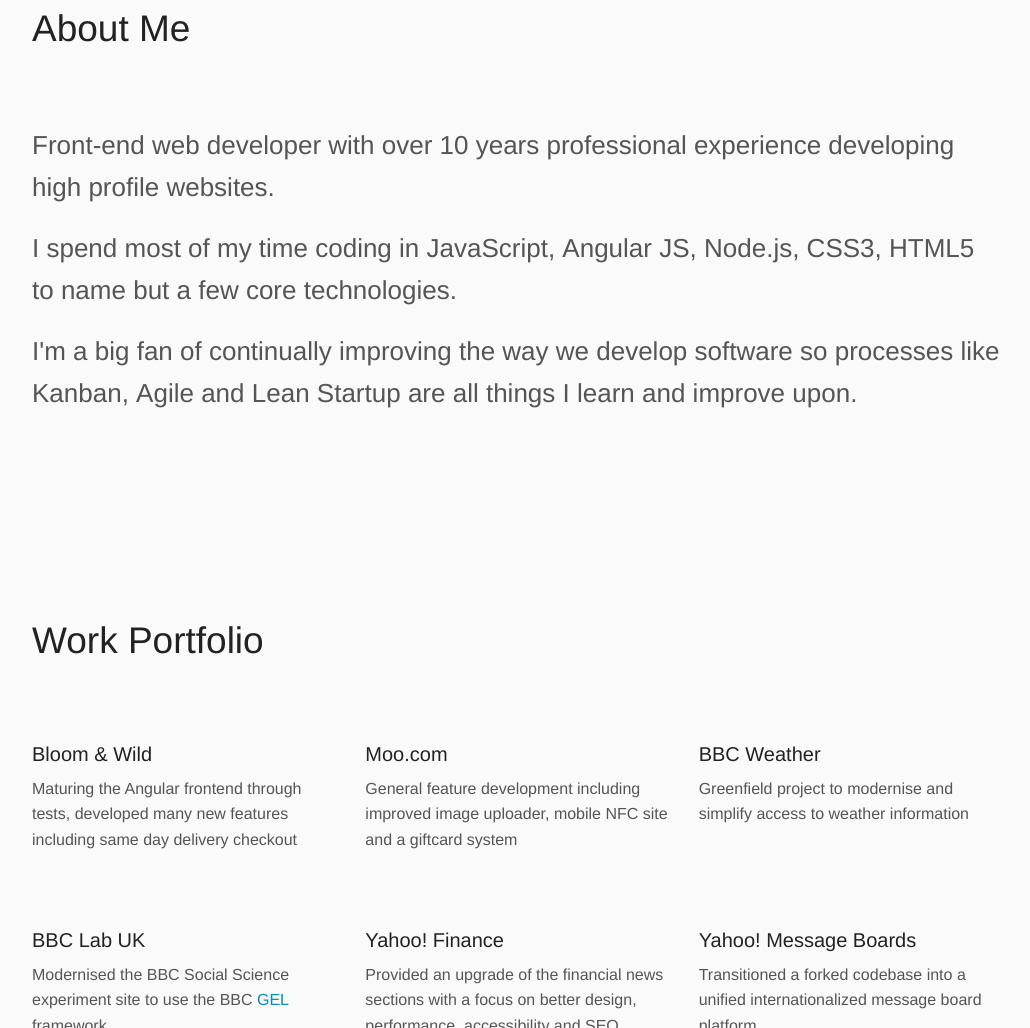
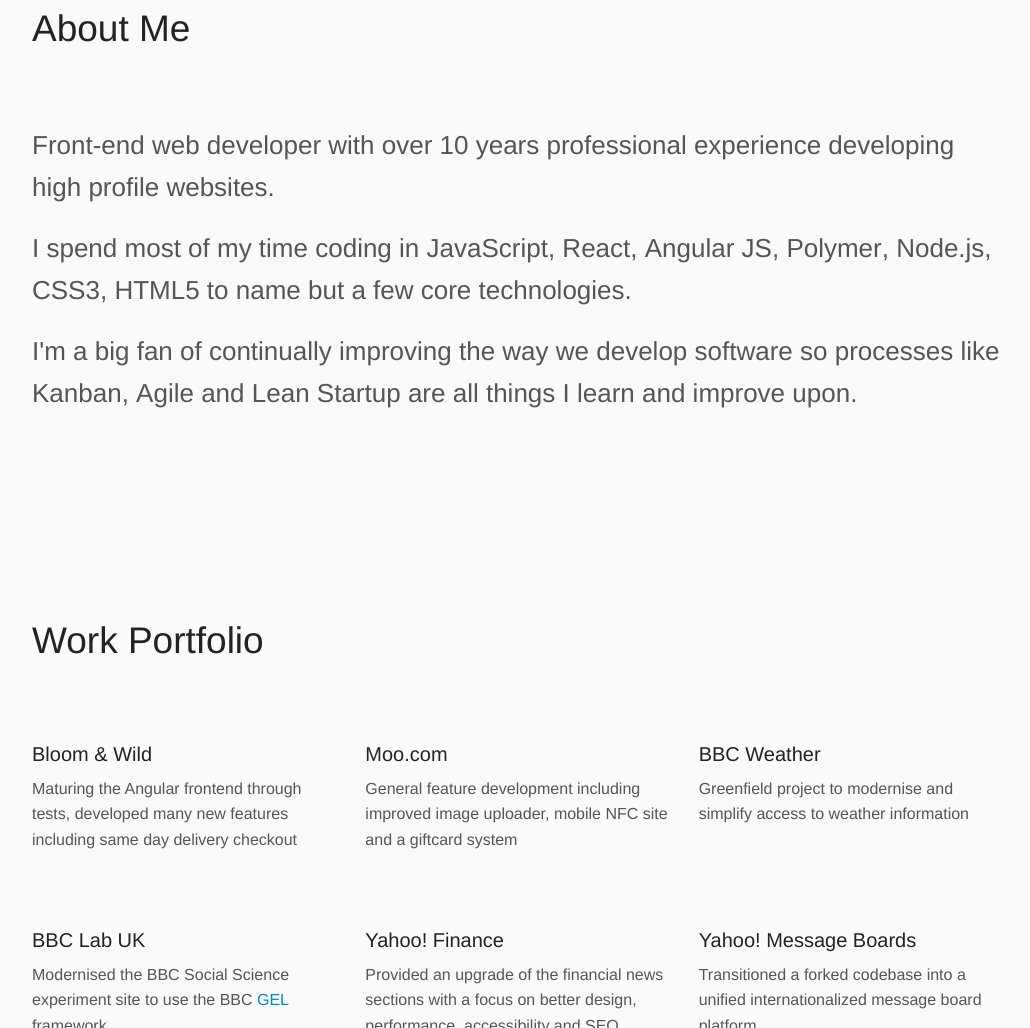
Before and after one commit to kulor/kulor.com, a website: page index.html in a window 1280 px wide. Shown: the part 820-1848 px from the top of the page, without its empty margins (123-1153 px from the left). Drawn offline with Linux system fonts and the light colour scheme; no server answers.

Commit message:
Adding some buzzwords

```diff
--- a/index.html
+++ b/index.html
@@ -41,7 +41,7 @@
         <h2>About Me</h2>
         <p>Front-end web developer with over 10 years professional experience developing high profile websites.</p>
 
-        <p>I spend most of my time coding in <strong>JavaScript</strong>, <strong>Angular JS</strong>, <strong>Node.js</strong>, <strong>CSS3</strong>, <strong>HTML5</strong> to name but a few core technologies.</p>
+        <p>I spend most of my time coding in <strong>JavaScript</strong>, <strong>React</strong>, <strong>Angular JS</strong>, <strong>Polymer</strong>, <strong>Node.js</strong>, <strong>CSS3</strong>, <strong>HTML5</strong> to name but a few core technologies.</p>
 
         <p>I'm a big fan of continually improving the way we develop software so processes like <strong>Kanban</strong>, <strong>Agile</strong> and <strong>Lean Startup</strong> are all things I learn and improve upon.</p>
       </section>
```
